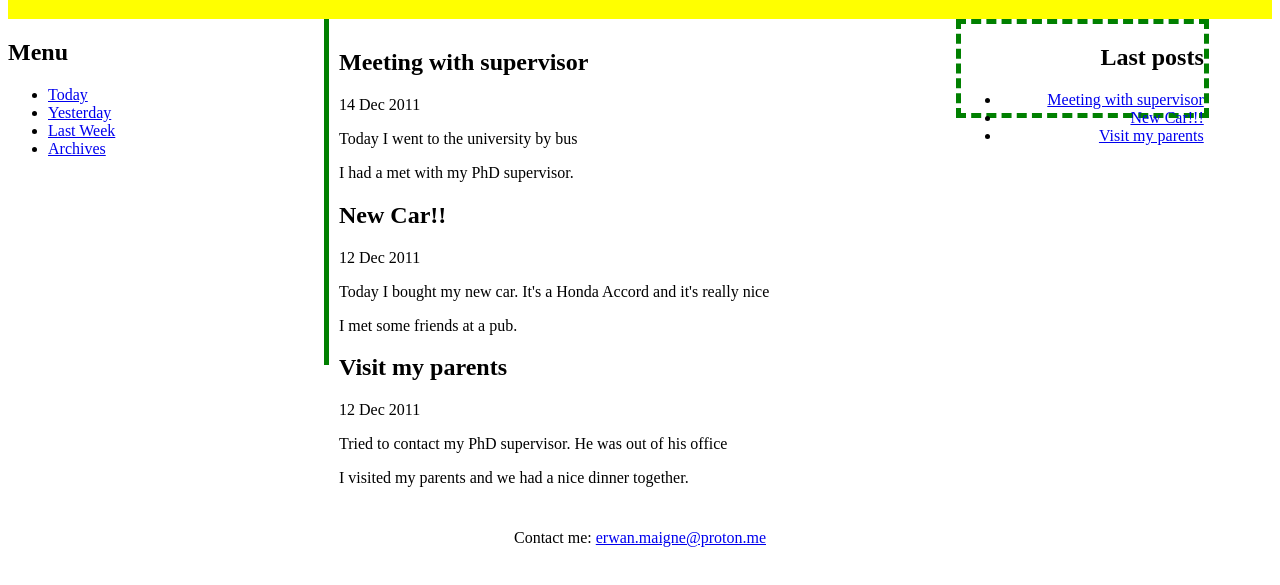
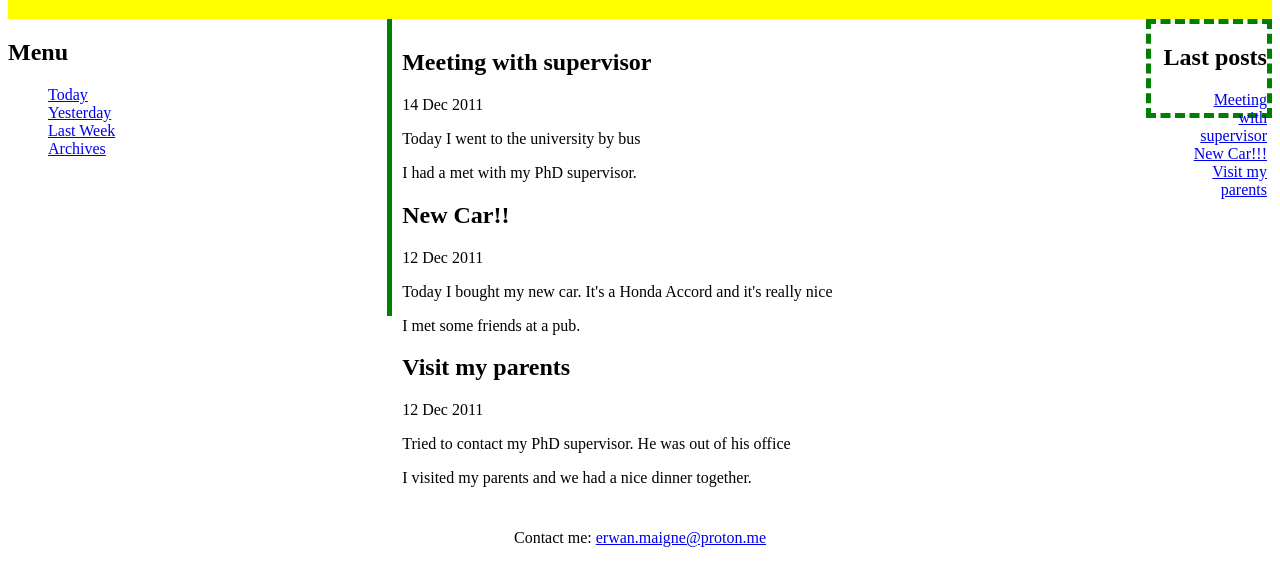
Before and after one commit to XilightLPB/HNFormationHTMLEx1, a plain HTML site: page index.html in a window 1280 px wide. Shown: the part 69-654 px from the top of the page. Drawn offline with Linux system fonts and the light colour scheme.

Commit message:
bon bah on va attendre le premier retour

```diff
--- a/CascadeSheets.css
+++ b/CascadeSheets.css
@@ -17,12 +17,16 @@ footer{
 
 }
 
+ul{
+    list-style: none;
+}
 .Core{
 
     display: grid;
-    grid-template-columns: 20% 20% 20% 20% 20%;
+    grid-template-columns: 25% 25% 25% 10%;
     grid-template-rows: 20% 20% 20% 20%;
     gap: 5%;
+    row-gap: 0%;
 }
 
 
```
